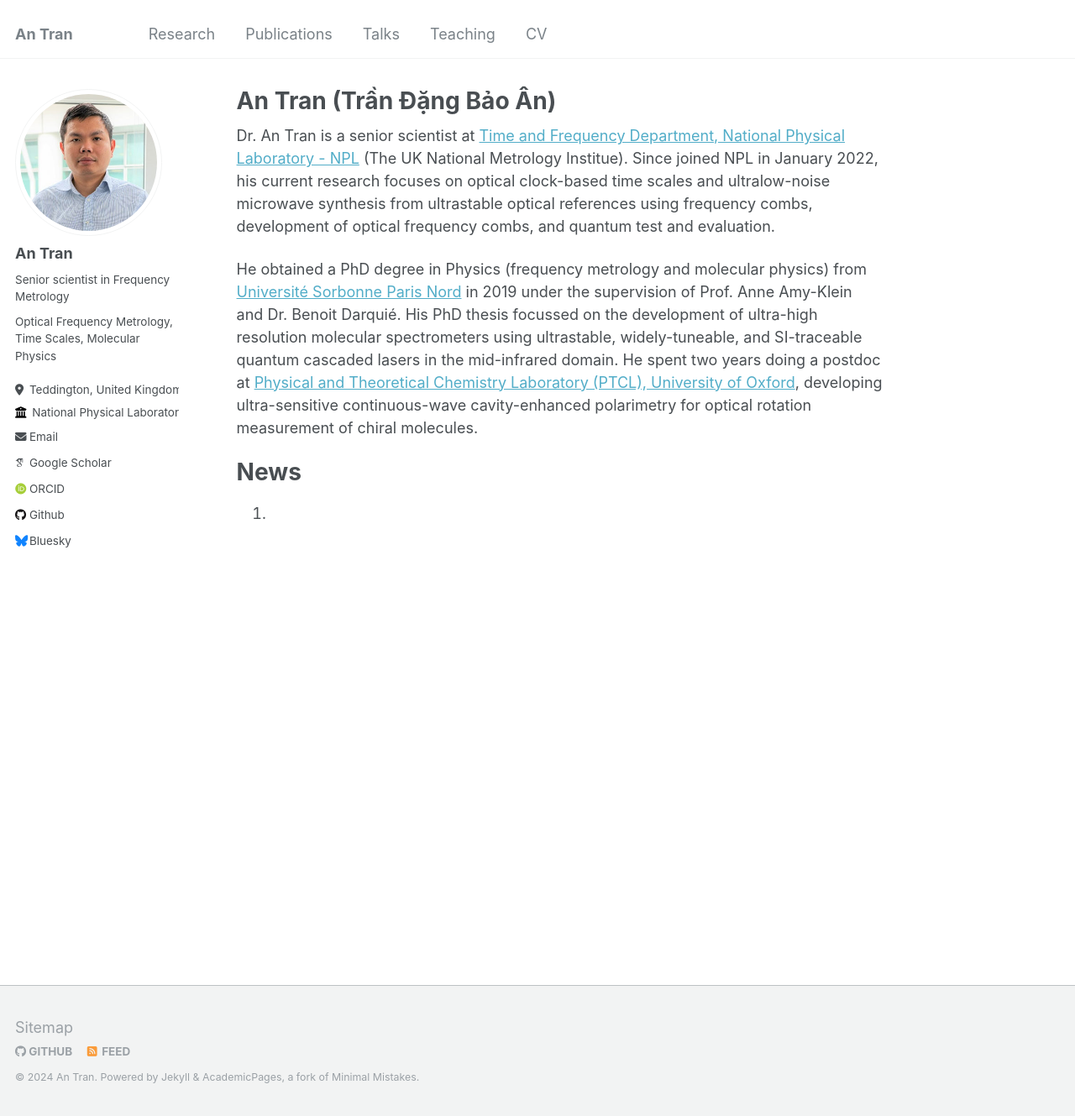
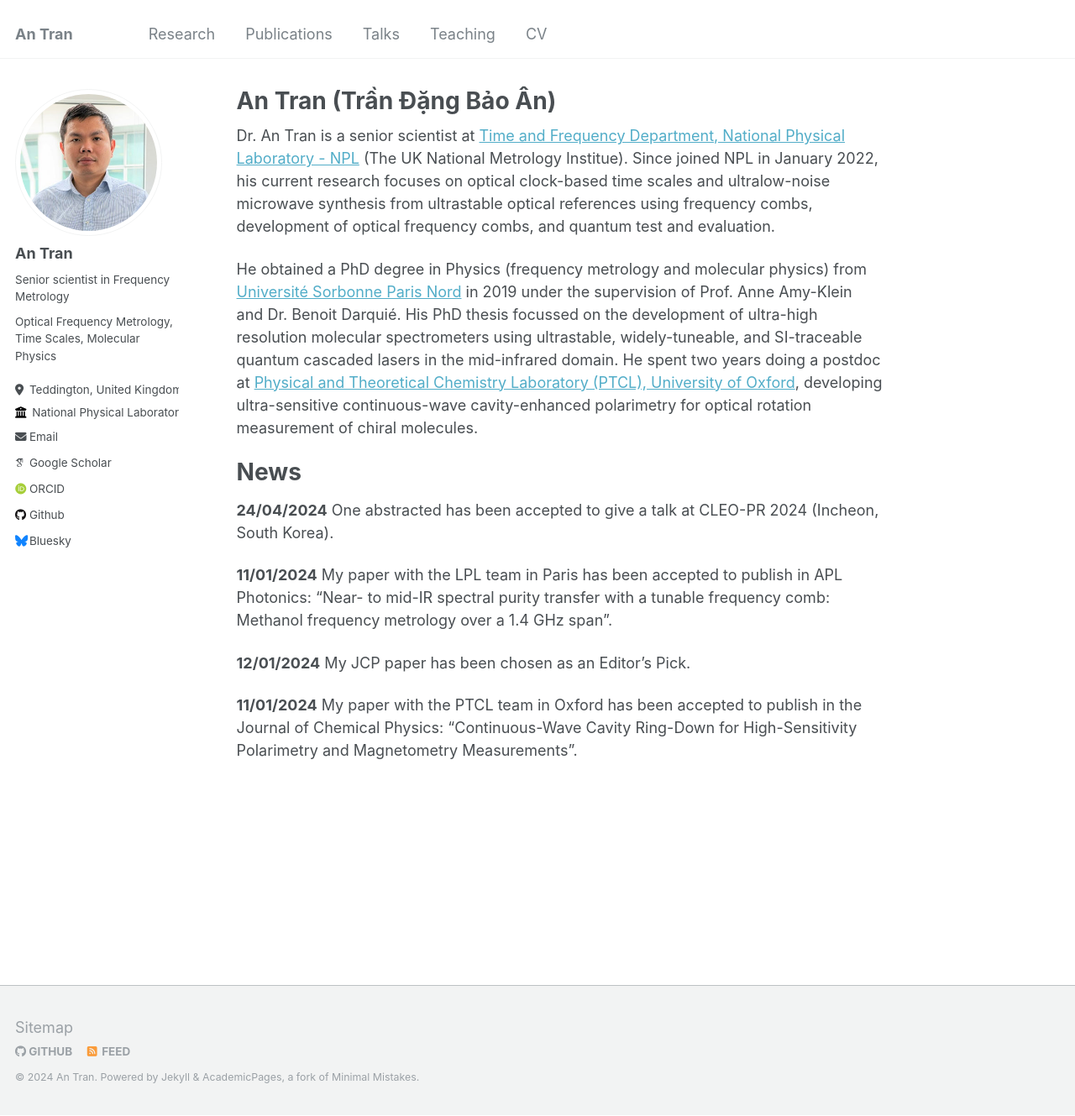
Before and after one commit to antran-phys/antran-phys.github.io, a Jekyll site: the page built from _pages/about.md, in a window 1280 px wide and 1329 px high. Shown: the whole window at 84% size. Built offline with Jekyll 4.4.1, drawn with Linux system fonts in a browser that asks for light colours; some web fonts are replaced.

Commit message:
Update about.md

```diff
--- a/_pages/about.md
+++ b/_pages/about.md
@@ -15,4 +15,11 @@ He obtained a PhD degree in Physics (frequency metrology and molecular physics)
 News
 ======
 
-1.
+
+**24/04/2024** One abstracted has been accepted to give a talk at CLEO-PR 2024 (Incheon, South Korea).
+
+**11/01/2024** My paper with the LPL team in Paris has been accepted to publish in APL Photonics: "Near- to mid-IR spectral purity transfer with a tunable frequency comb: Methanol frequency metrology over a 1.4 GHz span".
+
+**12/01/2024** My JCP paper has been chosen as an Editor's Pick.
+
+**11/01/2024** My paper with the PTCL team in Oxford has been accepted to publish in the Journal of Chemical Physics: "Continuous-Wave Cavity Ring-Down for High-Sensitivity Polarimetry and Magnetometry Measurements".
```
